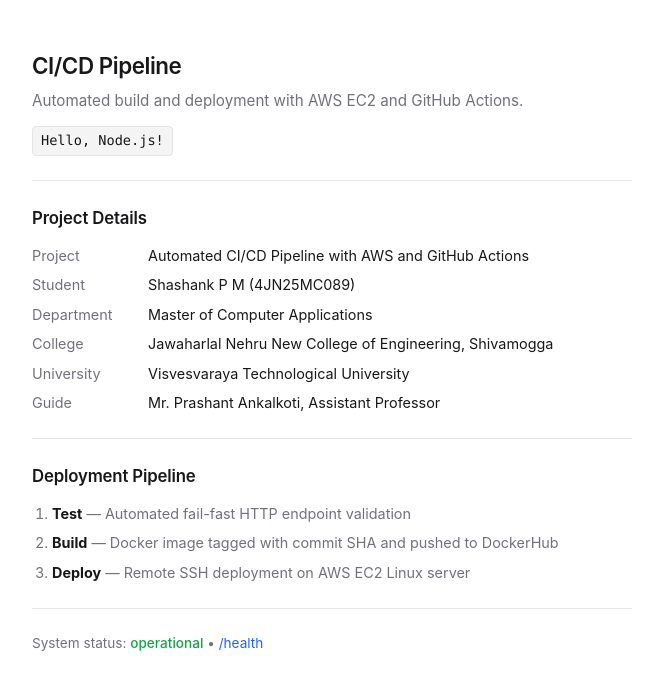
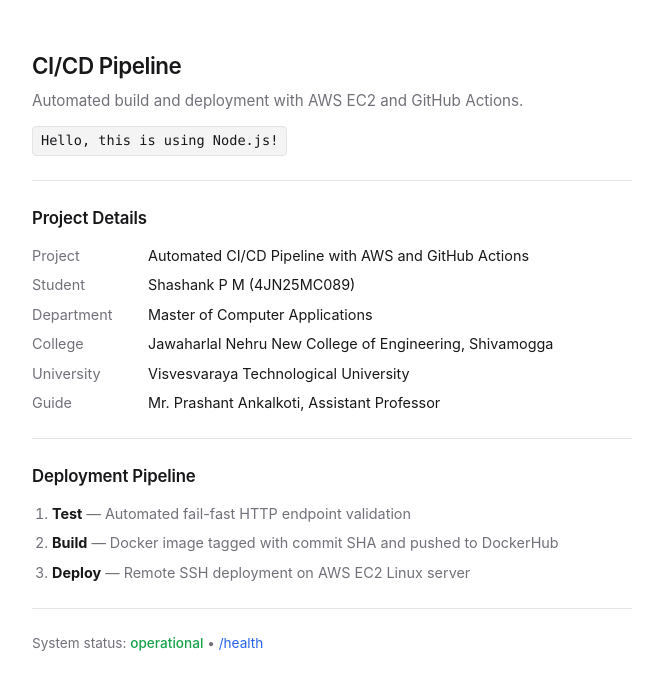
Before and after one commit to shashankpm2004/ci-cd-demo, a website: page public/index.html in a window 1280 px wide. Shown: the whole page, without its empty margins (308-971 px from the left). Drawn offline with Linux system fonts and the light colour scheme.

Commit message:
Update index.html

```diff
--- a/public/index.html
+++ b/public/index.html
@@ -11,7 +11,7 @@
     <header>
       <h1>CI/CD Pipeline</h1>
       <p class="desc">Automated build and deployment with AWS EC2 and GitHub Actions.</p>
-      <p class="greeting">Hello, Node.js!</p>
+      <p class="greeting">Hello, this is using Node.js!</p>
     </header>
 
     <hr>
```
